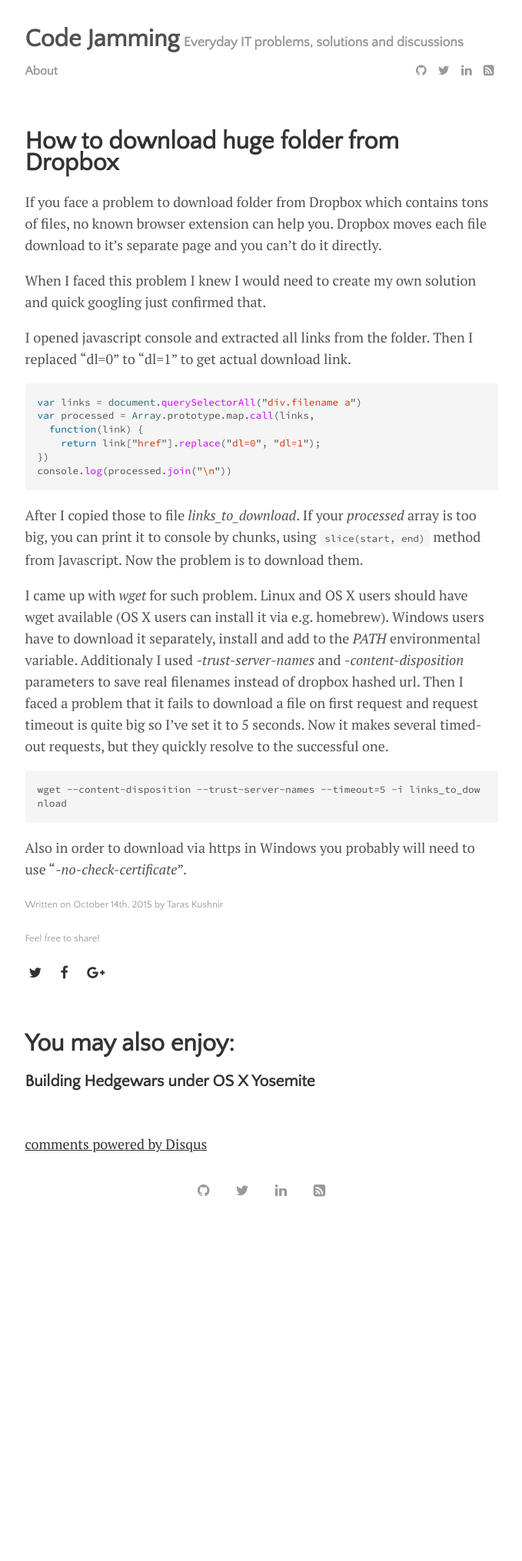
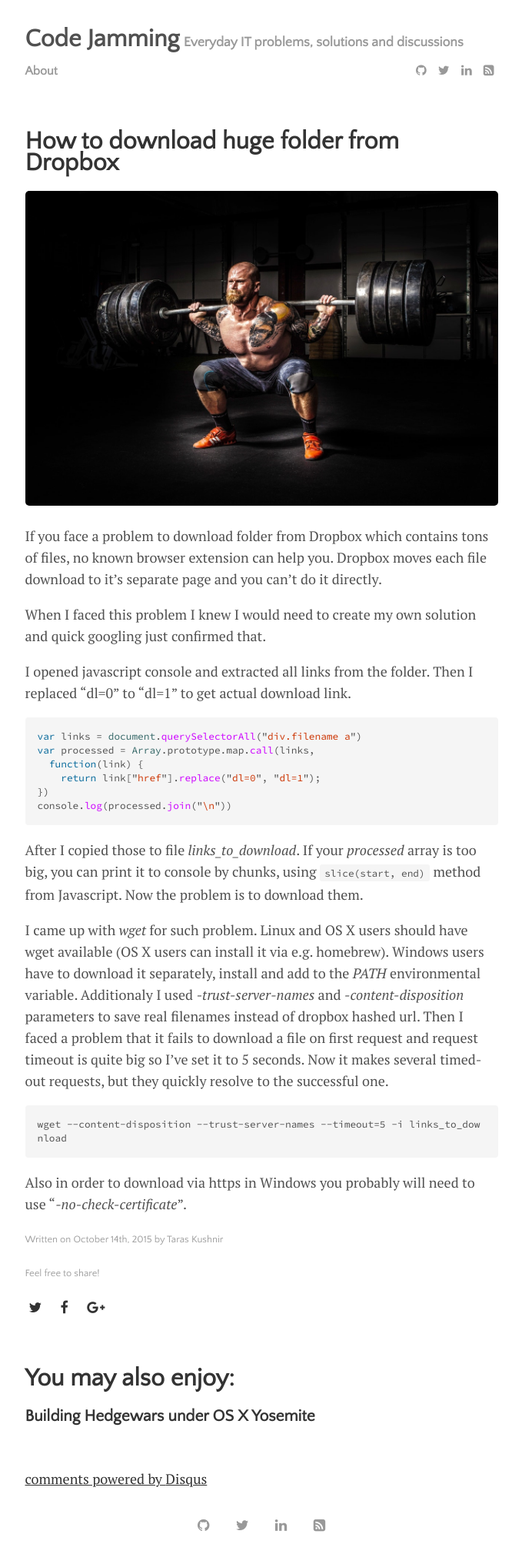
Before and after one commit to ribtoks/code-jamming, a Jekyll site: the page built from _posts/2015-10-14-how-to-download-folder-from-dropbox.md, in a window 1280 px wide. Shown: the whole page at 77% size, without its empty margins (300-979 px from the left). Built offline with Jekyll 4.4.1, drawn with Linux system fonts in a browser that asks for light colours; nearby versions of some CDN libraries; comment, search, counter and statistics services are not loaded; before the commit the page ends 1593 px from its top, so only the background shows below that.

Commit message:
More images

```diff
--- a/_posts/2015-10-14-how-to-download-folder-from-dropbox.md
+++ b/_posts/2015-10-14-how-to-download-folder-from-dropbox.md
@@ -4,6 +4,7 @@ date: 2015-10-14T15:53:49+00:00
 author: "Taras Kushnir"
 layout: post
 permalink: /how-to-download-folder-from-dropbox/
+image: heavy.jpg
 categories:
   - Programming
 tags:
```
Also changed, not shown: _posts/2016-03-27-implementing-autocomplete-for-english-in-c.md (+1 -0 lines), assets/img/heavy.jpg (added), assets/img/letters-heap.jpeg (added).
